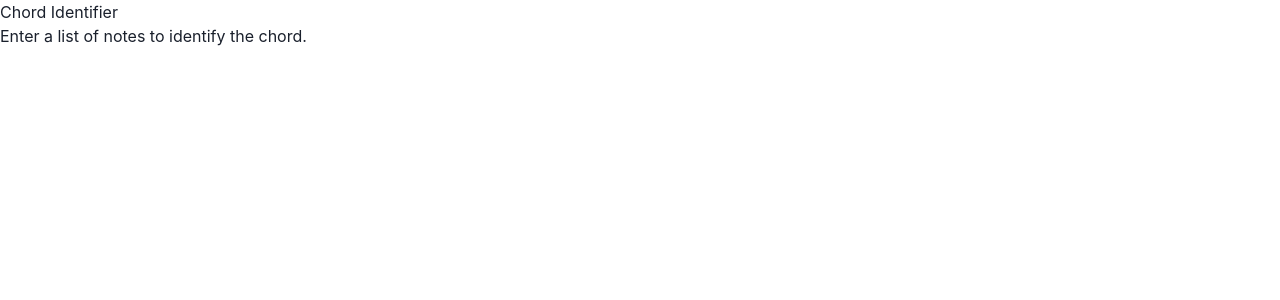
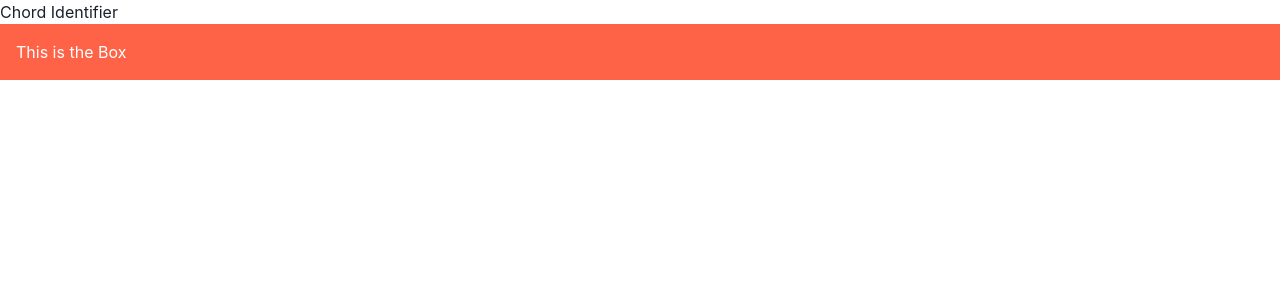
Before and after one commit to cswylie/ChordIdentifier, a React (Vite) app in the folder frontend/: page / in a window 1280 px wide. Shown: the top 300 px of the page. Built offline with nearby package versions, Linux system fonts and the light colour scheme.

Commit message:
added another component

```diff
--- a/frontend/src/App.tsx
+++ b/frontend/src/App.tsx
@@ -1,13 +1,14 @@
 import React from 'react';
 import { ChakraProvider } from '@chakra-ui/react';
+import { Text } from "@chakra-ui/react"
+
+import ChordSearchBar from './components/ChordSearchBar';
 
 const App: React.FC = () => {
   return (
     <ChakraProvider>
-      <div>
-        <h1>Chord Identifier</h1>
-        <p>Enter a list of notes to identify the chord.</p>
-      </div>
+      <Text>Chord Identifier</Text>
+      <ChordSearchBar />
     </ChakraProvider>
   );
 };
```
